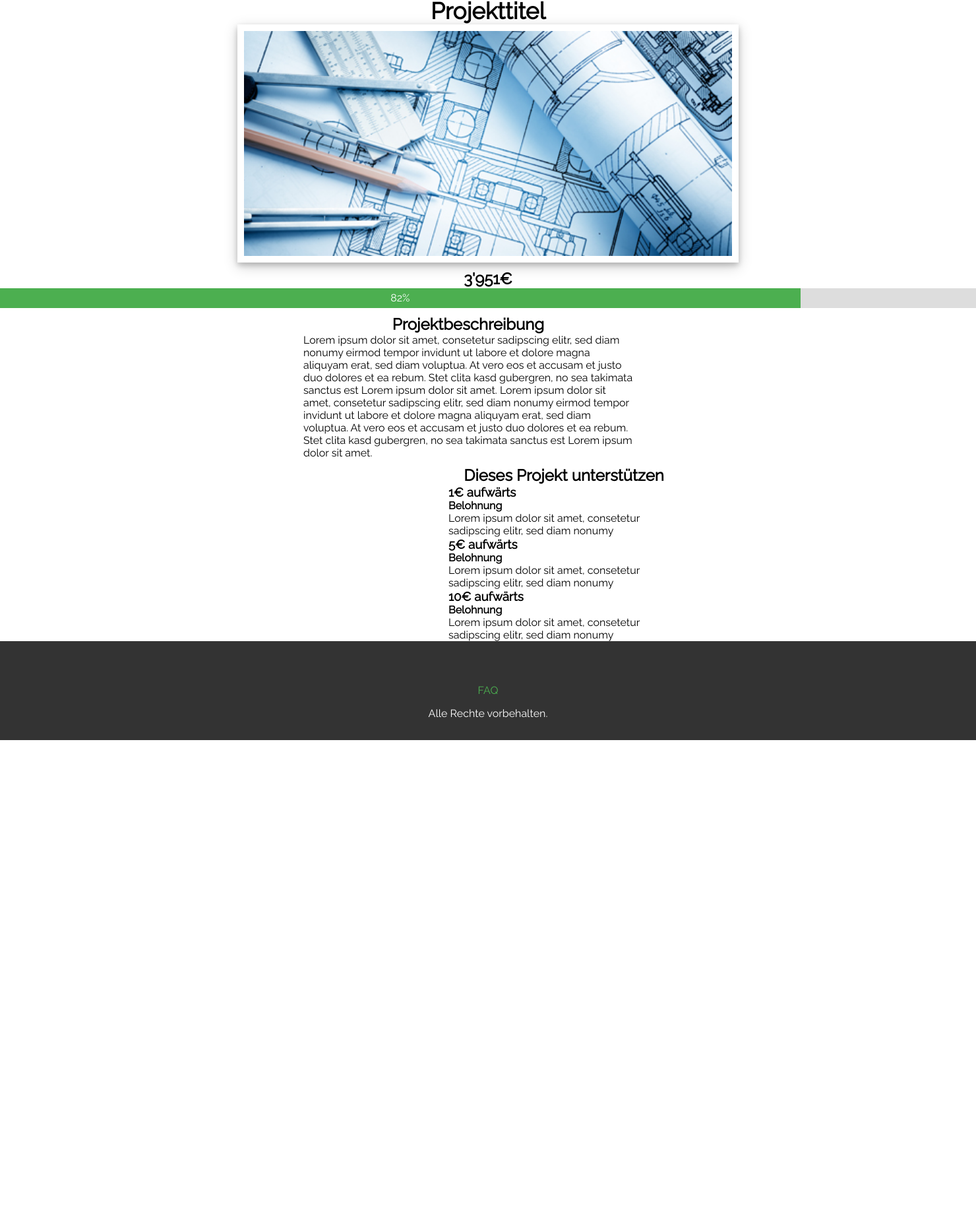
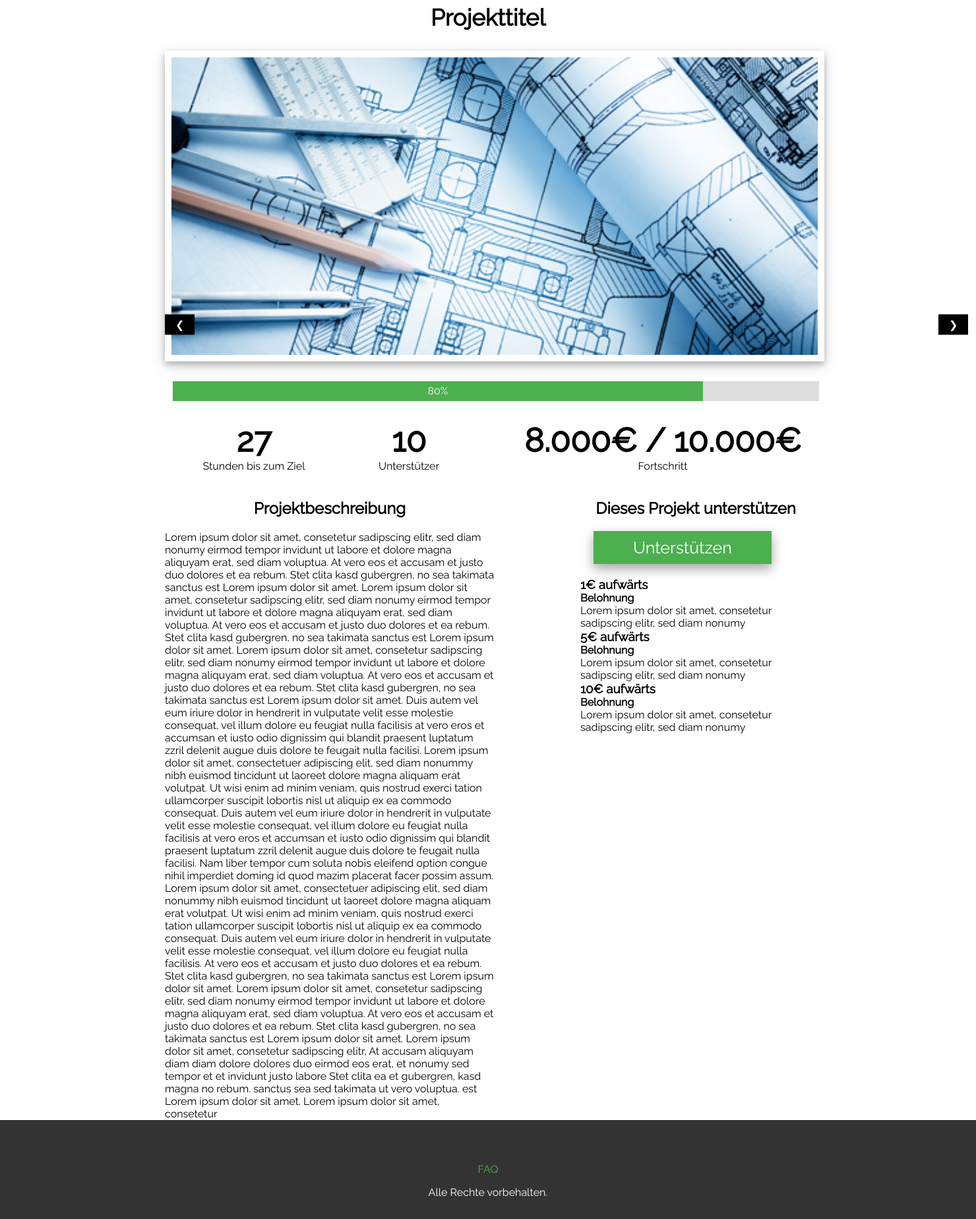
Before and after one commit to ro6520wa/BeIndie, a PHP site: page /index.php?page=my_projects in a window 1480 px wide. Shown: the part 114-1962 px from the top of the page at 66% size. Before the commit the page ends 1236 px from the top, so only its background shows below. Run offline with PHP 8.4, Linux system fonts and the light colour scheme; some libraries are stand-ins or nearby versions.

Commit message:
Project page

```diff
--- a/BeIndie/includes/pages/my_projects/css/my_projects.css
+++ b/BeIndie/includes/pages/my_projects/css/my_projects.css
@@ -4,31 +4,59 @@
     Author     : h_paul
 */
 
+
+#project{
+    width: 980px;
+    margin: 0 auto;
+}
+
+h1 {
+    padding-top: 10px;
+    padding-bottom: 30px;
+}
+
 /*slideshow*/
+
 
 #slideshow img {
     margin: auto;
-    width: 50%;
+    width: 100%;
     box-shadow: 0 4px 8px 0 rgba(0, 0, 0, 0.2), 0 6px 20px 0 rgba(0, 0, 0, 0.19);
     padding: 10px;
+    margin-bottom: 30px;
+
 }
 
-/*productinfo*/
+/*Slideshow-Buttons*/
+#slideshow a{
+    border:none;
+    display:inline-block;
+    outline:0;
+    padding:6px 16px;
+    vertical-align:middle;
+    overflow:hidden;
+    text-decoration:none!important;
+    color:#fff;background-color:#000;
+    text-align:center;
+    cursor:pointer;
+    white-space:nowrap;
 
-#desciption {
-    float:left;
-    padding-left: 460px;
-    max-width:500px;
-    word-wrap:break-word;
 }
 
-/*backeroptions*/
+#slideshow a.left{
+    position:absolute;
+    top:606px;
+    transform:translate(0%,-50%);
+    -ms-transform:translate(-0%,-50%);
 
-#backing {
-    float:right;
-    padding-right: 450px;
-    max-width:350px;
-    word-wrap:break-word;
+}
+
+#slideshow a.right{
+    position:absolute;
+    top:606px;
+    left:1423px;
+    transform:translate(0%,-50%);
+    -ms-transform:translate(0%,-50%)
 }
 
 
@@ -37,25 +65,113 @@
 h2{
     text-align: center;
     margin-top: 10px;
+    padding-bottom: 20px;
+    padding-top: 20px;
 
 }
 
+
+
 #progress {
+
   position: relative;
   width: 100%;
   height: 30px;
   background-color: #ddd;
+  margin-left: 12px;
+  z-index: -10;
 }
 
 #progressbar {
+
   position: absolute;
   width: 82%;
   height: 100%;
   background-color: #4CAF50;
+
+
 }
 
 #label {
+
   text-align: center;
   line-height: 30px;
   color: white;
+
 }
+
+/*projektinfo*/
+
+#info h2{
+    font-size: 50px;
+    text-align: center;
+    padding-bottom: 0px;
+}
+
+#timetogo{
+    float:left;
+    padding-left: 50px;
+    width: 170px;
+    padding-bottom: 10px;
+}
+
+#timetogo{
+    text-align: center;
+}
+
+
+#backers{
+    float:left;
+    padding-left: 100px;
+    width: 100px;
+    padding-bottom: 10px;
+}
+
+#backers p{
+    text-align: center;
+}
+
+
+#goal{
+    float:left;
+    padding-left: 110px;
+    width: 450px;
+    padding-bottom: 10px;
+
+}
+#goal p{
+    text-align: center;
+}
+
+#desciption {
+    float:left;
+    max-width:500px;
+    word-wrap:break-word;
+}
+
+/*backeroptions*/
+
+#backing {
+
+    float:right;
+    max-width:350px;
+    word-wrap:break-word;
+}
+
+#backing button{
+    font-family: 'Raleway', sans-serif;
+    background-color: #4CAF50;
+    border: none;
+    color: white;
+    padding: 10px 60px;
+    display: inline-block;
+    margin-left: 20px;
+    margin-bottom: 20px;
+    font-size: 25px;
+    box-shadow:0 8px 16px 0 rgba(0,0,0,0.2),0 6px 20px 0 rgba(0,0,0,0.19);
+    z-index: -10;
+}
+
+#backing button:active {
+    box-shadow:0 0px 0px 0 rgba(0,0,0,0),0 0px 0px 0 rgba(0,0,0,0);
+}
--- a/BeIndie/includes/pages/my_projects/my_projects.php
+++ b/BeIndie/includes/pages/my_projects/my_projects.php
@@ -1,34 +1,58 @@
 
 
-<section class="product">
-    <div class="product">
+<div class="projects">
+    <div id="project">
             <h1 align="center">Projekttitel</h1>
-    </div>
         <div id="slideshow">
 
         <img class="slideshow" src="images/slideshow1.jpg" >
         <img class="slideshow" src="images/slideshow2.jpg" >
         <img class="slideshow" src="images/slideshow3.jpg" >
 
+        <a class="left" onclick="plusDivs(-1)">&#10094;</a>
+        <a class="right" onclick="plusDivs(1)">&#10095;</a>
+
         </div>
 
 
-    <h2>3'951€</h2>
-
         <div id="progress">
           <div id="progressbar">
-        <div id="label">82%</div>
+            <div id="label">80%</div>
           </div>
         </div>
 
+        <div id="info">
+            <div id ="timetogo">
+                    <h2>27</h2>
+                    <p>Stunden bis zum Ziel</p>
+            </div>
+
+            <div id ="backers">
+                    <h2>10</h2>
+                    <p>Unterstützer</p>
+            </div>
+
+            <div id="goal">
+            <h2>8.000€ / 10.000€</h2>
+            <p>Fortschritt</p>
+            </div>
+        </div>
+        <div id ="Text">
 
             <div id ="desciption">
                 <h2>Projektbeschreibung</h2>
-        <p>Lorem ipsum dolor sit amet, consetetur sadipscing elitr, sed diam nonumy eirmod tempor invidunt ut labore et dolore magna aliquyam erat, sed diam voluptua. At vero eos et accusam et justo duo dolores et ea rebum. Stet clita kasd gubergren, no sea takimata sanctus est Lorem ipsum dolor sit amet. Lorem ipsum dolor sit amet, consetetur sadipscing elitr, sed diam nonumy eirmod tempor invidunt ut labore et dolore magna aliquyam erat, sed diam voluptua. At vero eos et accusam et justo duo dolores et ea rebum. Stet clita kasd gubergren, no sea takimata sanctus est Lorem ipsum dolor sit amet.</p>
+                <p>Lorem ipsum dolor sit amet, consetetur sadipscing elitr, sed diam nonumy eirmod tempor invidunt ut labore et dolore magna aliquyam erat, sed diam voluptua. At vero eos et accusam et justo duo dolores et ea rebum. Stet clita kasd gubergren, no sea takimata sanctus est Lorem ipsum dolor sit amet. Lorem ipsum dolor sit amet, consetetur sadipscing elitr, sed diam nonumy eirmod tempor invidunt ut labore et dolore magna aliquyam erat, sed diam voluptua. At vero eos et accusam et justo duo dolores et ea rebum. Stet clita kasd gubergren, no sea takimata sanctus est Lorem ipsum dolor sit amet. Lorem ipsum dolor sit amet, consetetur sadipscing elitr, sed diam nonumy eirmod tempor invidunt ut labore et dolore magna aliquyam erat, sed diam voluptua. At vero eos et accusam et justo duo dolores et ea rebum. Stet clita kasd gubergren, no sea takimata sanctus est Lorem ipsum dolor sit amet.
+                    Duis autem vel eum iriure dolor in hendrerit in vulputate velit esse molestie consequat, vel illum dolore eu feugiat nulla facilisis at vero eros et accumsan et iusto odio dignissim qui blandit praesent luptatum zzril delenit augue duis dolore te feugait nulla facilisi. Lorem ipsum dolor sit amet, consectetuer adipiscing elit, sed diam nonummy nibh euismod tincidunt ut laoreet dolore magna aliquam erat volutpat.
+                    Ut wisi enim ad minim veniam, quis nostrud exerci tation ullamcorper suscipit lobortis nisl ut aliquip ex ea commodo consequat. Duis autem vel eum iriure dolor in hendrerit in vulputate velit esse molestie consequat, vel illum dolore eu feugiat nulla facilisis at vero eros et accumsan et iusto odio dignissim qui blandit praesent luptatum zzril delenit augue duis dolore te feugait nulla facilisi.
+                    Nam liber tempor cum soluta nobis eleifend option congue nihil imperdiet doming id quod mazim placerat facer possim assum. Lorem ipsum dolor sit amet, consectetuer adipiscing elit, sed diam nonummy nibh euismod tincidunt ut laoreet dolore magna aliquam erat volutpat. Ut wisi enim ad minim veniam, quis nostrud exerci tation ullamcorper suscipit lobortis nisl ut aliquip ex ea commodo consequat.
+                    Duis autem vel eum iriure dolor in hendrerit in vulputate velit esse molestie consequat, vel illum dolore eu feugiat nulla facilisis.
+                    At vero eos et accusam et justo duo dolores et ea rebum. Stet clita kasd gubergren, no sea takimata sanctus est Lorem ipsum dolor sit amet. Lorem ipsum dolor sit amet, consetetur sadipscing elitr, sed diam nonumy eirmod tempor invidunt ut labore et dolore magna aliquyam erat, sed diam voluptua. At vero eos et accusam et justo duo dolores et ea rebum. Stet clita kasd gubergren, no sea takimata sanctus est Lorem ipsum dolor sit amet. Lorem ipsum dolor sit amet, consetetur sadipscing elitr, At accusam aliquyam diam diam dolore dolores duo eirmod eos erat, et nonumy sed tempor et et invidunt justo labore Stet clita ea et gubergren, kasd magna no rebum. sanctus sea sed takimata ut vero voluptua. est Lorem ipsum dolor sit amet. Lorem ipsum dolor sit amet, consetetur
             </div>
 
             <div id ="backing">
+
                 <h2>Dieses Projekt unterstützen</h2>
+                <button type="button" >Unterstützen</button>
                 <h3>1€ aufwärts</h3>
                 <h4>Belohnung</h4>
                 <p>Lorem ipsum dolor sit amet, consetetur sadipscing elitr, sed diam nonumy </p>
@@ -38,7 +62,10 @@
                 <h3>10€ aufwärts</h3>
                 <h4>Belohnung</h4>
                 <p>Lorem ipsum dolor sit amet, consetetur sadipscing elitr, sed diam nonumy </p>
-</section>
+            </div>
+        </div>
+    </div>
+</div>
 
 
 
@@ -58,4 +85,23 @@
         x[myIndex-1].style.display = "block";
         setTimeout(carousel, 2000);
     }
+
+
+    var slideIndex = 1;
+    showDivs(slideIndex);
+
+    function plusDivs(n) {
+      showDivs(slideIndex += n);
+    }
+
+    function showDivs(n) {
+      var i;
+      var x = document.getElementsByClassName("slideshow");
+      if (n > x.length) {slideIndex = 1}
+      if (n < 1) {slideIndex = x.length}
+      for (i = 0; i < x.length; i++) {
+         x[i].style.display = "none";
+      }
+      x[slideIndex-1].style.display = "block";
+    }
 </script>
```
Also changed, not shown: 1 other file. Lines whose indentation alone changed are shown as unchanged.
